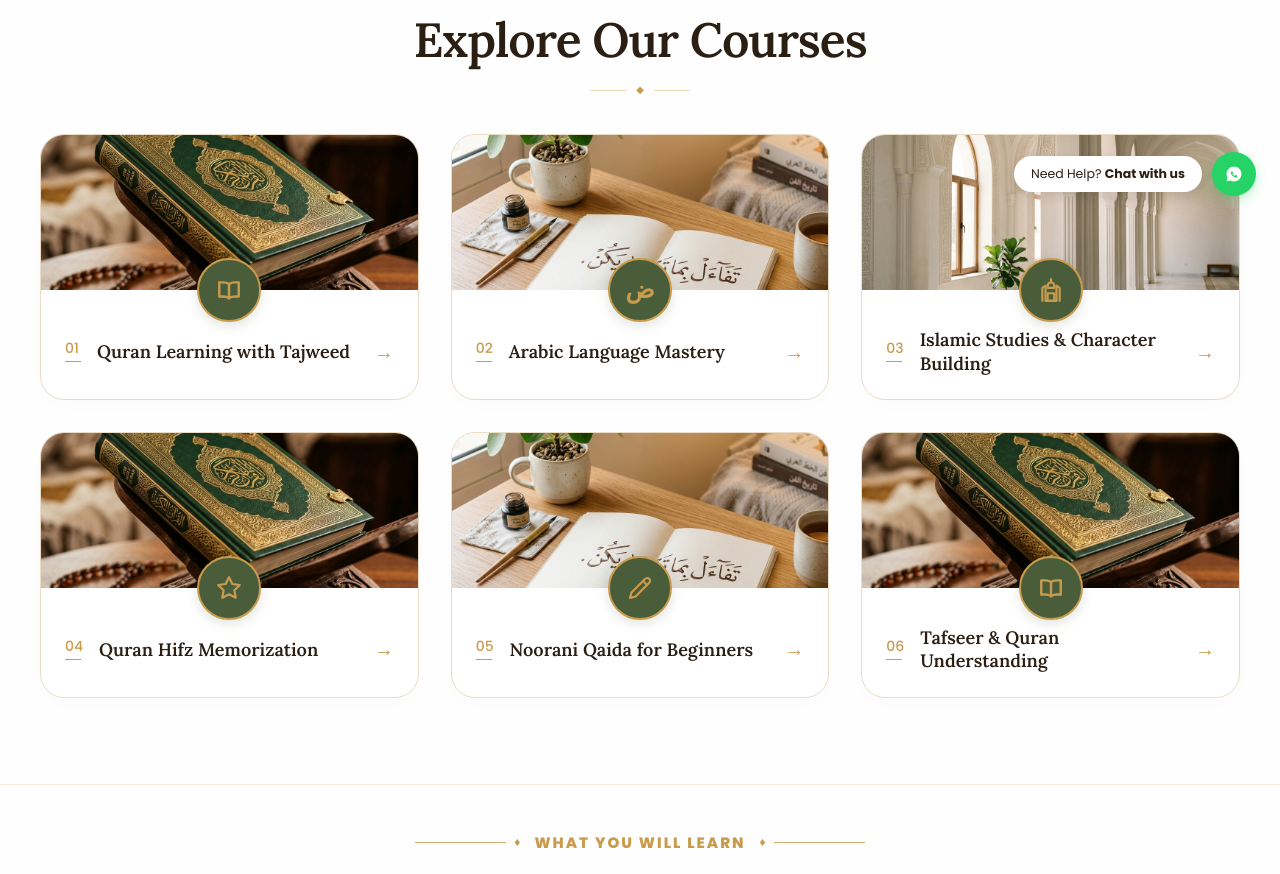
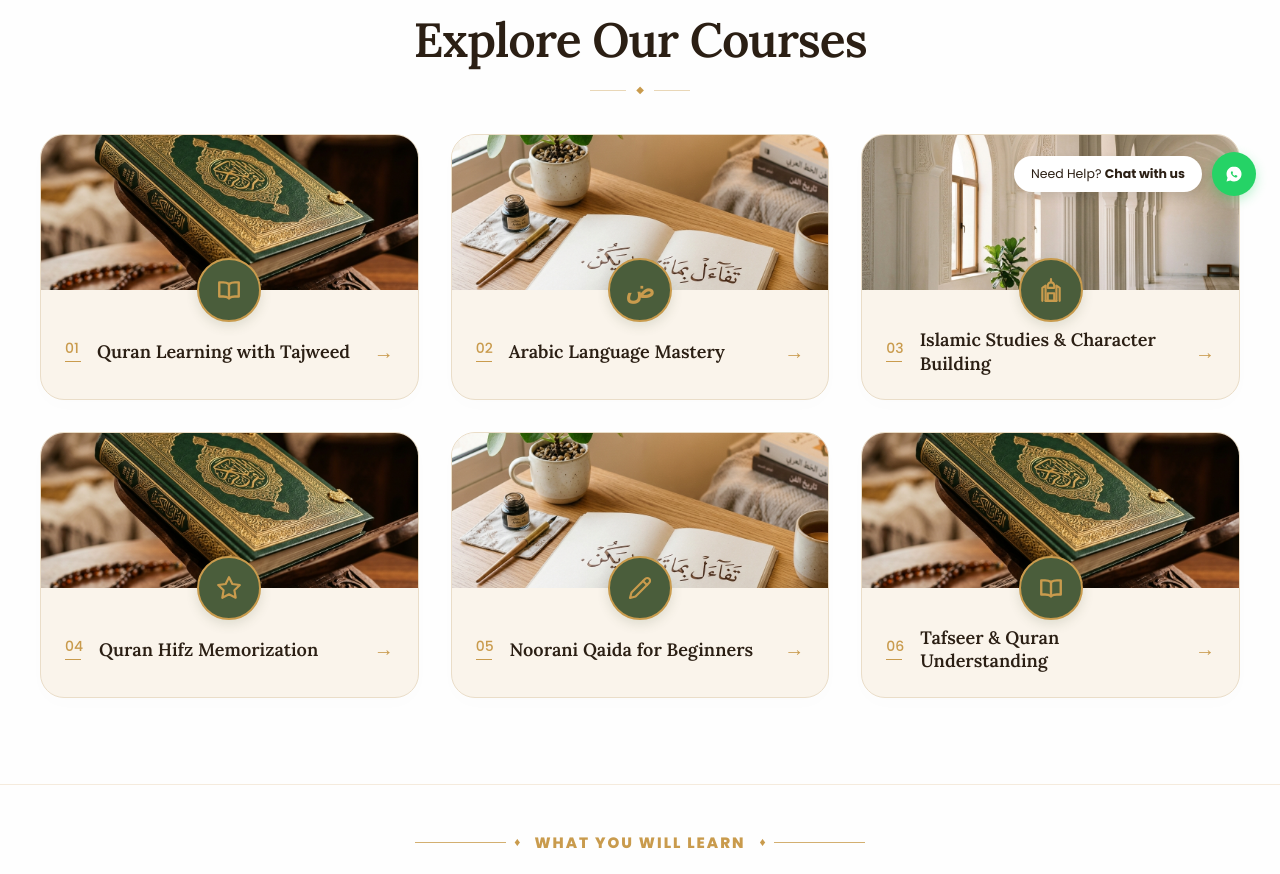
Before and after one commit to ser-name123/yaqeen, a Next.js app: page /courses in a window 1280 px wide. Shown: the part 580-1454 px from the top of the page. Built offline with nearby package versions, Linux system fonts and the light colour scheme; no server answers; the database is empty.

Commit message:
style: fix main course cards background color on courses page

```diff
--- a/app/courses/page.js
+++ b/app/courses/page.js
@@ -726,7 +726,7 @@ export default function CoursesPage() {
               className="reveal-stagger"
               onClick={() => router.push(`/courses/${slugify(course.title)}`)}
               style={{
-                backgroundColor: "#FFFFFF",
+                backgroundColor: "#faf4eb",
                 borderRadius: "24px",
                 border: "1px solid #EADDC8",
                 boxShadow: "0 6px 18px rgba(44, 37, 30, 0.01)",
```
